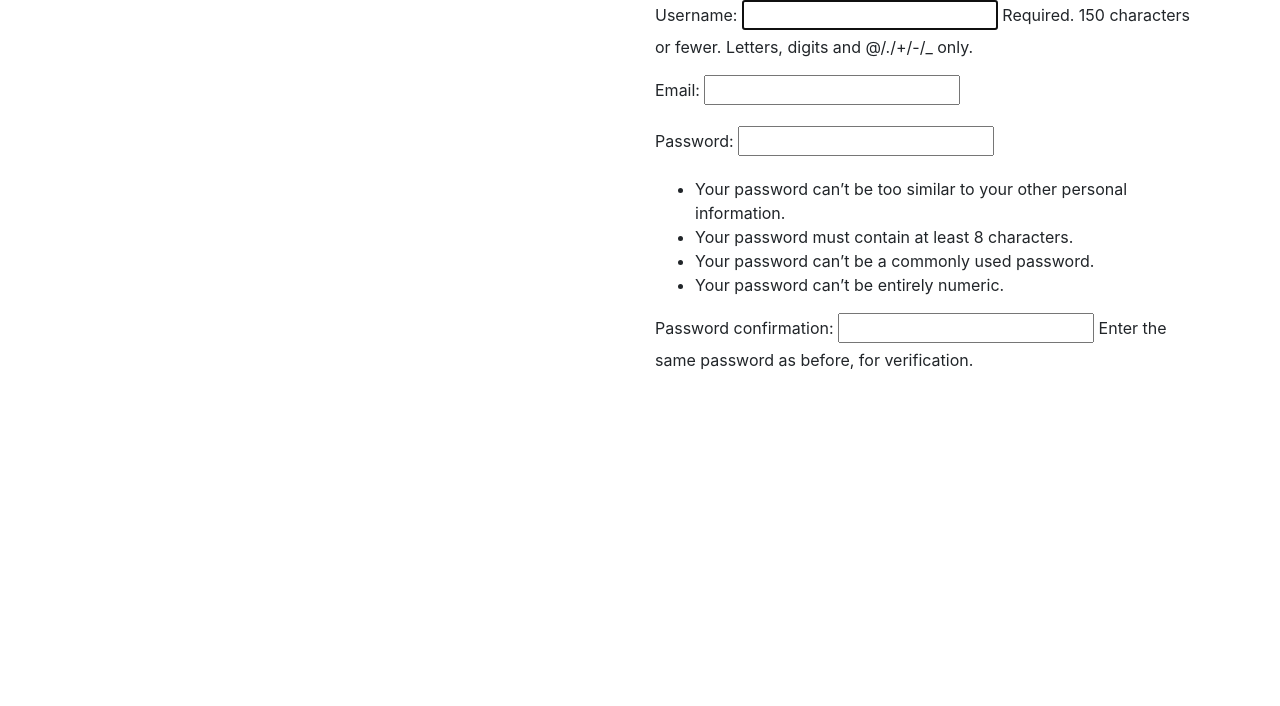
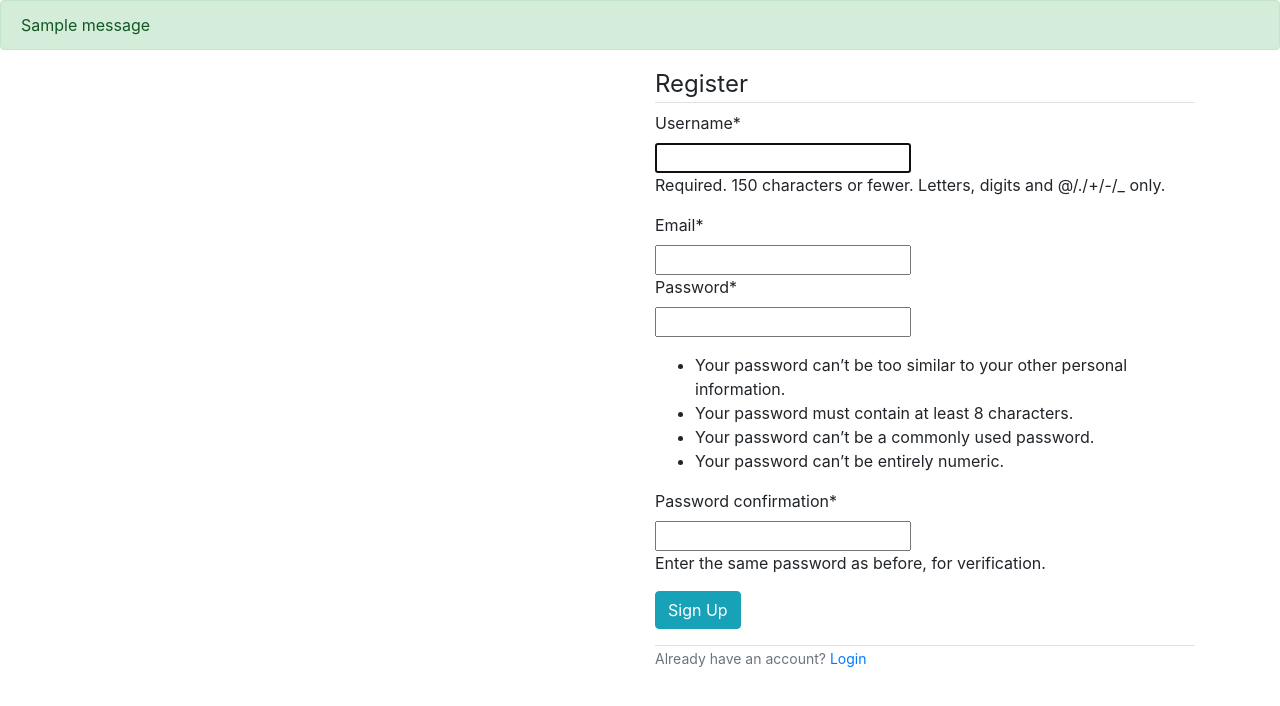
Before and after one commit to ndonyemark/instaclone, a Django app: page /users/register/ in a window 1280 px wide. Shown: the part 56-762 px from the top of the page. Run offline with Django 3.2, Linux system fonts and the light colour scheme; tables that the repository leaves empty hold one stand-in row (values such as "Sample post"); one stand-in notice (Sample message) is shown; some libraries are stand-ins or nearby versions.

Commit message:
add the login.html

```diff
--- a/instaapp/templates/base.html
+++ b/instaapp/templates/base.html
@@ -23,6 +23,18 @@
 <body>
     {% include 'navbar.html' %}
 
+
+    {% if messages %}
+
+        {% for message in messages %}
+            <div class="alert alert-{{ message.tags }}">
+                {{message}}
+            </div>
+        {% endfor %}
+
+    {% endif %}
+
+
     {% block content %}
 
     {% endblock content %}
--- a/instaproject/urls.py
+++ b/instaproject/urls.py
@@ -15,9 +15,12 @@ Including another URLconf
 """
 from django.contrib import admin
 from django.urls import path, include
+from django.contrib.auth import views as auth_views
 
 urlpatterns = [
     path('admin/', admin.site.urls),
     path('users/', include('users.urls')),
+    path('login/', auth_views.LoginView.as_view(), name='login' ),
+    # path('logout/', auth_views.LogoutView().as_view(), name='logout' ),
     path('', include('instaapp.urls'))
 ]
--- a/users/templates/users/register.html
+++ b/users/templates/users/register.html
@@ -1,5 +1,5 @@
 {% extends 'base.html' %}
-
+{% load crispy_forms_tags %}
 
 {% block content %}
     <div class="container">
@@ -8,7 +8,16 @@
 
             </div>
             <div class="col-lg-6 col-md-6">
-                {{form.as_p}}
+                <fieldset>
+                    <legend class="border-bottom">Register</legend>
+                    <form action="" method="POST">
+                        {{form | crispy}}
+                        <button class="btn btn-info" type="submit">Sign Up</button>
+                    </form>
+                </fieldset>
+                <div class="border-top mt-3">
+                    <small class="text-muted">Already have an account? <a href="">Login</a></small>
+                </div>
             </div>
         </div>
     </div>
```
Also changed, not shown: users/templates/registration/login.html (+24 -0 lines).
